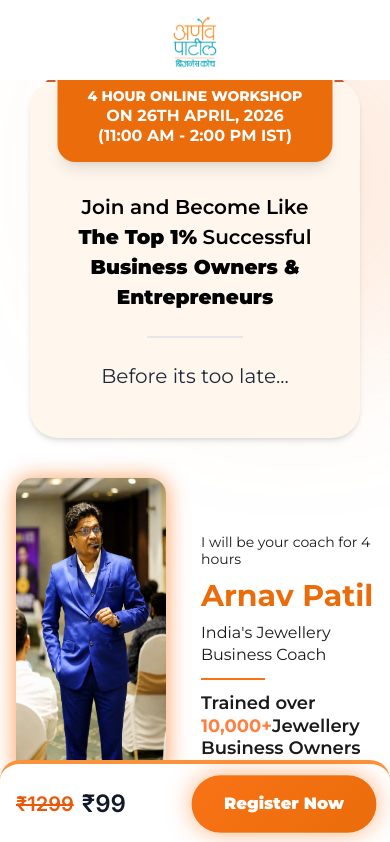
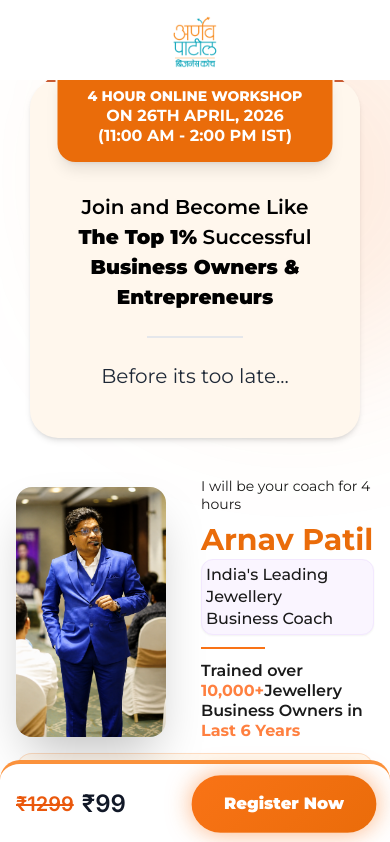
Before and after one commit to bhoyepravin/jewellersmasterclass, a Next.js app: page / in a window 390 px wide. Shown: the top 842 px of the page. Built offline with nearby package versions, Linux system fonts and the light colour scheme.

Commit message:
marathi font change new updates send on whatsapp

```diff
--- a/src/components/ChallengesSection.jsx
+++ b/src/components/ChallengesSection.jsx
@@ -137,7 +137,7 @@
           </div>
 
           <h3 className="text-center font-bold leading-snug">
-            <span className="text-[#111827] text-2xl md:text-3xl">
+            <span className="text-[#111827] text-xl md:text-3xl">
               STARTS ON 6th May 2026
             </span>
             <br />
--- a/src/components/HeroSection.jsx
+++ b/src/components/HeroSection.jsx
@@ -157,7 +157,7 @@
   <div className="grid grid-cols-2 items-end gap-3 md:gap-8">
 
     {/* Left Image */}
-    <div className="relative w-[150px] h-[300px] md:w-[260px] md:h-[320px] orange-glow rounded-2xl mb-4">
+    <div className="relative w-[150px] h-[250px] md:w-[260px] md:h-[320px] shadow-2xl rounded-2xl mb-4">
   <Image
     src="/arnav_patil_sir_stretch_img.png"
     alt="Coach Arnav Patil"
@@ -181,18 +181,21 @@
       </h2>
 
       {/* Subtitle */}
-      <p className="text-base md:text-2xl mt-2 leading-snug text-[#1A1A1A]">
-        India&apos;s Jewellery <br /> Business Coach
-      </p>
+      <div className="bg-[#FAF5FF] rounded-xl p-1 md:p-8 shadow-sm border border-purple-100 inline-block">
+  <p className="text-base md:text-2xl leading-snug text-[#1A1A1A] font-medium">
+    India&apos;s Leading Jewellery <br />
+    Business Coach
+  </p>
+</div>
 
       {/* Divider */}
       <div className="w-16 md:w-20 h-[2px] bg-[#F97316] mt-3 mb-3"></div>
 
       {/* Achievement */}
-      <p className="text-lg md:text-3xl font-semibold leading-tight text-[#1A1A1A]">
+      <p className="text-base md:text-3xl font-semibold leading-tight text-[#1A1A1A]">
   Trained over <br />
 
-  <span className="text-[var(--mangocolor)] font-bold">
+  <span className="text-[var(--mangocolor)] font-bold ">
     10,000+
   </span>{""}
   Jewellery <br />
--- a/src/components/MissionSection.jsx
+++ b/src/components/MissionSection.jsx
@@ -34,7 +34,7 @@
     variants={fadeUp}
     className="font-heading font-black text-xl md:text-5xl text-[#1A1A1A] leading-tight max-w-3xl mx-auto"
   >
-    I am on a MISSION to Help <span className='text-[#EA6C0A]'>10 Lakh+ Jewellery Business</span>  Owners to upscale their <span className='text-[#EA6C0A]'> Jewellery Business</span> into a POWERFUL BRAND <span className='text-[#EA6C0A]'>Powerful Brand</span>
+    I am on a MISSION to Help <span className='text-[#EA6C0A]'>10 Lakh+ Jewellery Business</span>  Owners to upscale their <span className='text-[#EA6C0A]'> Jewellery Business</span> into a  <span className='text-[#EA6C0A]'>Powerful Brand</span>
   </motion.h2>
 
   {/* Orange Underline */}
--- a/src/components/RegisterButton.jsx
+++ b/src/components/RegisterButton.jsx
@@ -116,7 +116,7 @@
   totalValue = "₹7,486/-",
   regularPrice = "₹999/-",
   offerPrice = "₹99/-",
-  bonusText = "Reserve your seat before the timer ends to unlock bonuses worth ₹6,487/-",
+  bonusText = "Reserve your seat before the timer ends to unlock bonuses worth ₹6,999/-",
   checkoutLink = siteConfig?.checkoutLink,
   countdownMinutes = 15,
   className = "",
--- a/src/components/TestimonialsSection.jsx
+++ b/src/components/TestimonialsSection.jsx
@@ -270,11 +270,17 @@
           </motion.span>
 
           <motion.h2
-            variants={fadeUp}
-            className="font-heading font-black text-4xl md:text-4xl text-[#1A1A1A] mb-2 leading-tight"
-          >
-            {title} <span className='text-[#EA6C0A]'>त्यांनी सांगितले</span>
-          </motion.h2>
+  variants={fadeUp}
+  className="tiro-devanagari-marathi-regular !font-bold text-4xl md:text-4xl text-[#1A1A1A] mb-2 leading-tight"
+>
+  {title}{" "}
+  <span
+    className="text-[#EA6C0A] tiro-devanagari-marathi-regular !font-bold"
+    style={{ fontFamily: '"Tiro Devanagari Marathi", serif' }}
+  >
+    त्यांनी सांगितले
+  </span>
+</motion.h2>
 
           <div className="flex justify-center mt-5">
             <StarRow />
--- a/src/components/TextTestimonialsSection.jsx
+++ b/src/components/TextTestimonialsSection.jsx
@@ -236,11 +236,17 @@
           </motion.span>
 
           <motion.h2
-                      variants={fadeUp}
-                      className="font-heading font-black text-4xl md:text-4xl text-[#1A1A1A] mb-2 leading-tight"
-                    >
-                      {title} <span className='text-[#EA6C0A]'>त्यांनी सांगितले</span>
-                    </motion.h2>
+  variants={fadeUp}
+  className="tiro-devanagari-marathi-regular !font-bold text-4xl md:text-4xl text-[#1A1A1A] mb-2 leading-tight"
+>
+  {title}{" "}
+  <span
+    className="text-[#EA6C0A] tiro-devanagari-marathi-regular !font-bold"
+    style={{ fontFamily: '"Tiro Devanagari Marathi", serif' }}
+  >
+    त्यांनी सांगितले
+  </span>
+</motion.h2>
         </motion.div>
 
         {/* Mobile Auto-Slider or Desktop Grid */}
--- a/src/data/masterclassData.js
+++ b/src/data/masterclassData.js
@@ -256,7 +256,7 @@
     '/training_session_02.jpg',
     '/training_session.jpeg',
   ],
-  content: 'I am on a MISSION to Help 10 Lakh+ Jewellery Business Owners to upscale their Jewellery Business into a POWERFUL BRAND',
+  content: 'I am on a MISSION to Help 10 Lakh+ Jewellery Business Owners to upscale their Jewellery Business into a',
 };
 
 /* ── FAQ ────────────────────────────────────────────────── */
--- a/src/styles/global.css
+++ b/src/styles/global.css
@@ -1,6 +1,8 @@
 @tailwind base;
 @tailwind components;
 @tailwind utilities;
+
+@import url('https://fonts.googleapis.com/css2?family=Tiro+Devanagari+Marathi:ital@0;1&display=swap');
 
 /* ── Root Design Tokens ────────────────────────────────────── */
 :root {
@@ -15,6 +17,12 @@
   --text:          #1A1A1A;
   --text-muted:    #6B7280;
   --white:         #FFFFFF;
+}
+
+.tiro-devanagari-marathi-regular {
+  font-family: "Tiro Devanagari Marathi", serif;
+  font-weight: 400;
+  font-style: normal;
 }
 
 /* ── Base Reset ─────────────────────────────────────────────── */
```
